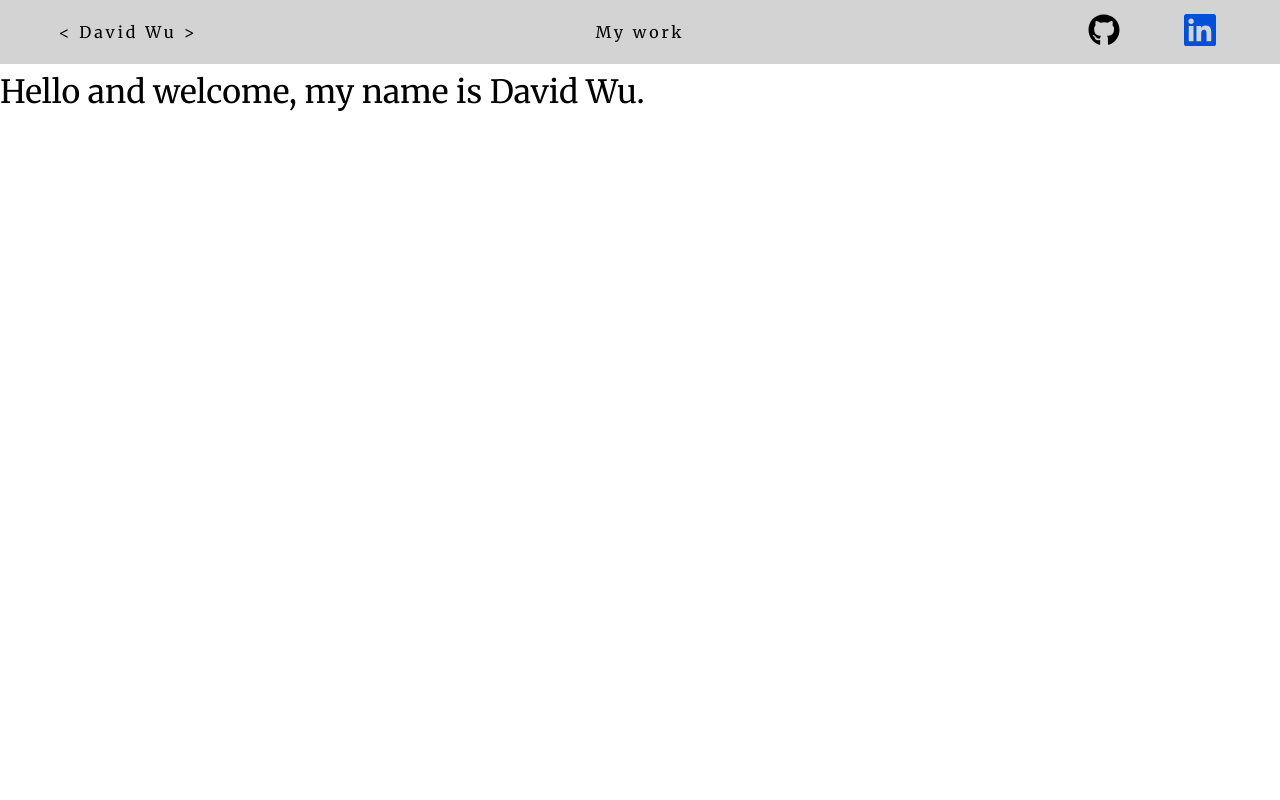
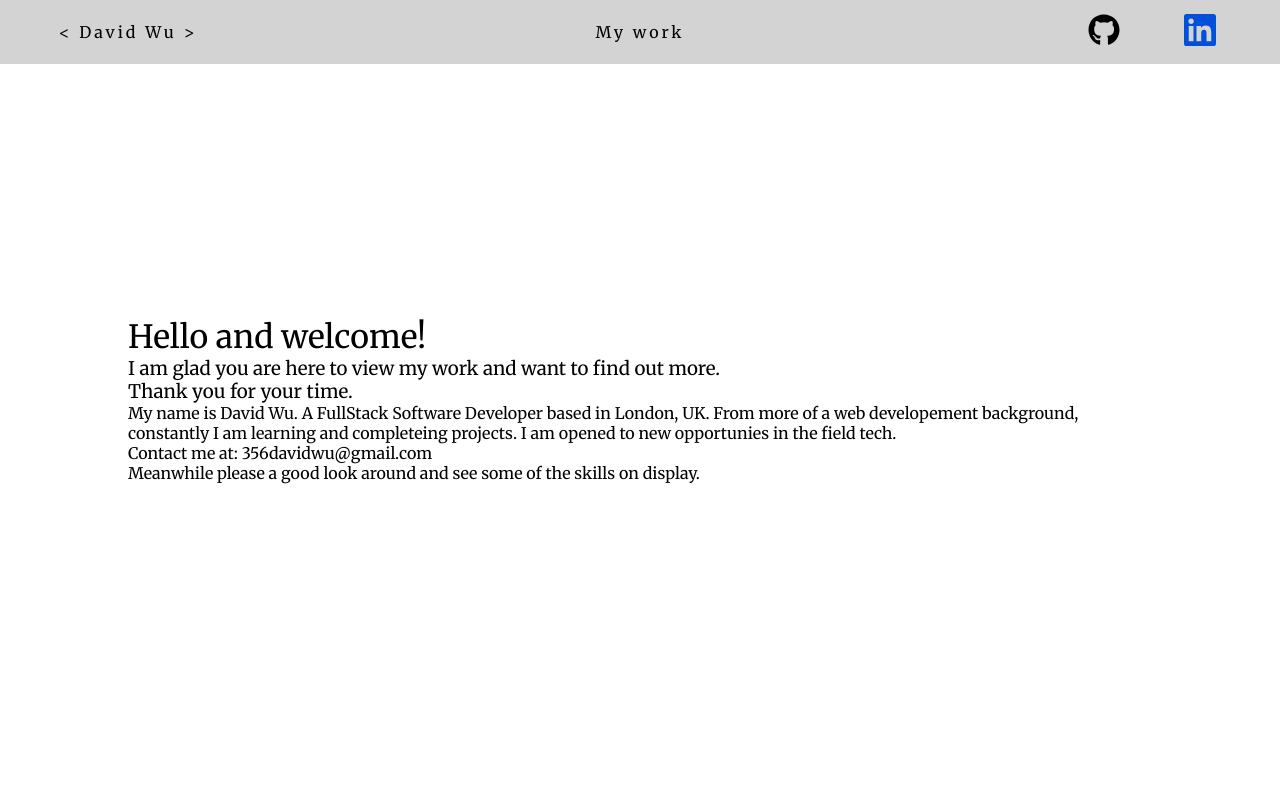
Before and after one commit to david204code/MyPortfolio, a React (Create React App) app: page / in a window 1280 px wide. Shown: the top 800 px of the page. Built offline with nearby package versions, Linux system fonts and the light colour scheme.

Commit message:
Added the HTML for the Intro component and some style

```diff
--- a/src/components/intro/Intro.jsx
+++ b/src/components/intro/Intro.jsx
@@ -5,7 +5,28 @@ export default function Intro() {
   return (
     <div className="intro">
       <div className="wrapper">
-        <h1>Hello and welcome, my name is David Wu.</h1>
+        <div className="heading">
+          <h1>Hello and welcome!</h1>
+          <h3>
+            I am glad you are here to view my work and want to find out more.
+          </h3>
+          <h3>Thank you for your time.</h3>
+        </div>
+        <div className="text">
+          <p>
+            My name is David Wu. A FullStack Software Developer based in London,
+            UK. From more of a web developement background, constantly I am
+            learning and completeing projects. I am opened to new opportunies in
+            the field tech.
+          </p>
+        </div>
+        <div className="ending">
+          <h4>Contact me at: 356davidwu@gmail.com</h4>
+          <p>
+            Meanwhile please a good look around and see some of the skills on
+            display.
+          </p>
+        </div>
       </div>
     </div>
   );
--- a/src/components/intro/Intro.scss
+++ b/src/components/intro/Intro.scss
@@ -1,3 +1,10 @@
 .intro {
   height: 100vh;
+  display: flex;
+  align-items: center;
+  justify-content: center;
+
+  .wrapper {
+    width: 80%;
+  }
 }
--- a/src/pages/homePage/HomePage.scss
+++ b/src/pages/homePage/HomePage.scss
@@ -1,4 +1,4 @@
-.homepage {
-  padding-top: 9vh;
-  height: 100vh;
-}
+// .homepage {
+// padding-top: 9vh;
+// height: 100vh;
+// }
```
